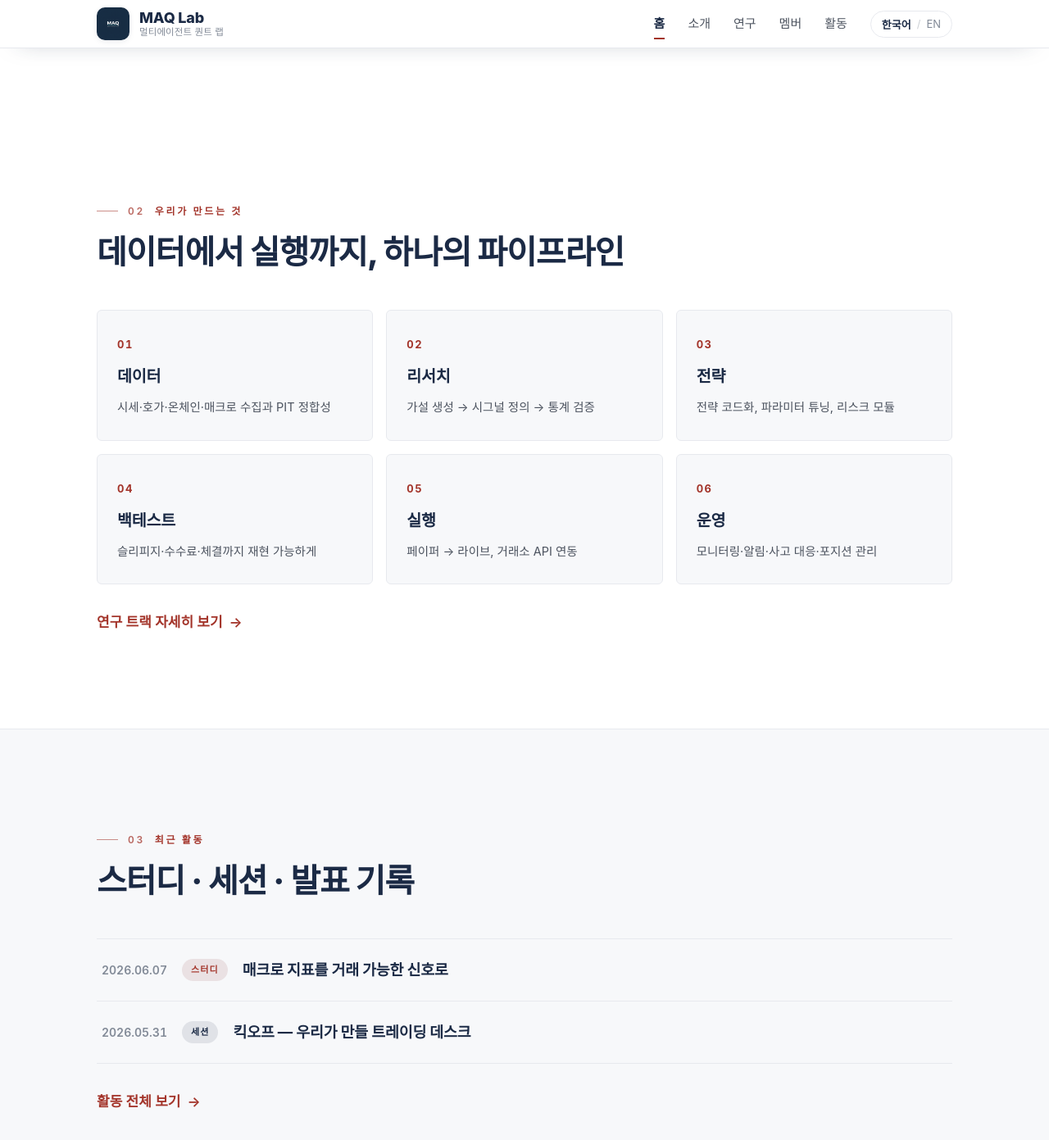
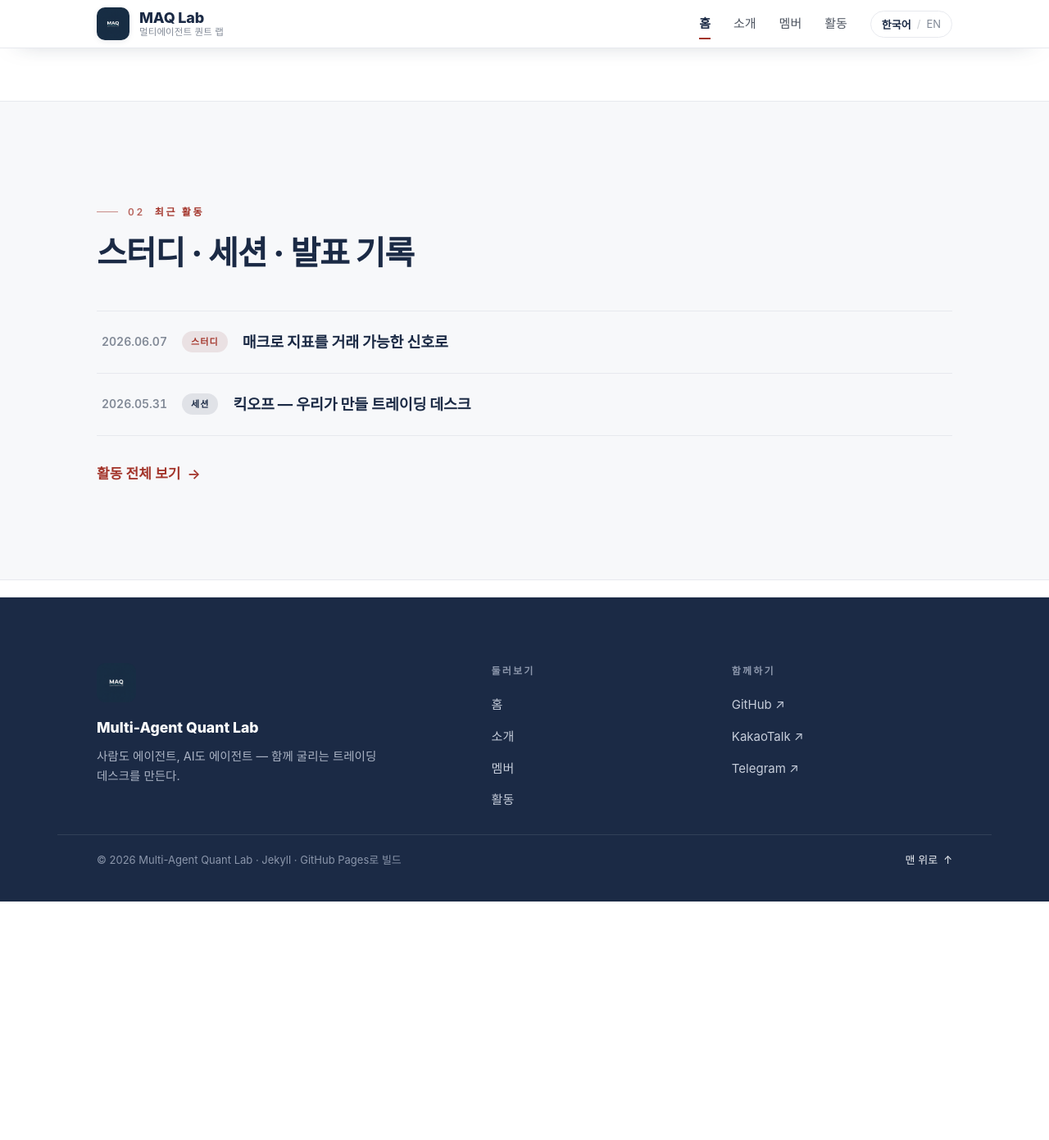
Before and after one commit to Multi-Agent-Quant-Lab/Multi-Agent-Quant-Lab.github.io, a Jekyll site: the page built from index.html, in a window 1280 px wide and 1400 px high, scrolled down 1522 px. Shown: the top 1391 px of the window at 82% size. Built offline with Jekyll 4.4.1, drawn with Linux system fonts in a browser that asks for light colours; some web fonts are replaced; after the commit the page ends 2632 px from its top, so only the background shows below that; some of the changed text lies outside the part shown.

Commit message:
Simplify home; drop Research nav entry
Home is now Hero → Members → Recent activities (remove the "What we
build" pipeline and "What we value" principles). Remove the Research
item from navigation (page deleted in the previous commit).

Co-Authored-By: Claude Opus 4.8 (1M context) <noreply@anthropic.com>

```diff
--- a/_data/nav.yml
+++ b/_data/nav.yml
@@ -5,9 +5,6 @@
 - url: "/about/"
   ko: "소개"
   en: "About"
-- url: "/research/"
-  ko: "연구"
-  en: "Research"
 - url: "/people/"
   ko: "멤버"
   en: "People"
--- a/index.html
+++ b/index.html
@@ -44,32 +44,13 @@ title: Home
   </div>
 </section>
 
-<!-- ── What we build (layers preview) ─────────────────────── -->
-<section class="block">
-  <div class="wrap">
-    <div class="block__head reveal">
-      <p class="eyebrow"><span class="eyebrow__no">02</span>{% include t.html ko="우리가 만드는 것" en="What we build" %}</p>
-      <h2 class="block__title">{% include t.html ko="데이터에서 실행까지, 하나의 파이프라인" en="From data to execution — one pipeline" %}</h2>
-    </div>
-    <ol class="layers">
-      <li class="layer reveal"><span class="layer__no">01</span><b>{% include t.html ko="데이터" en="Data" %}</b><span>{% include t.html ko="시세·호가·온체인·매크로 수집과 PIT 정합성" en="Market, order-book, on-chain & macro data with PIT integrity" %}</span></li>
-      <li class="layer reveal"><span class="layer__no">02</span><b>{% include t.html ko="리서치" en="Research" %}</b><span>{% include t.html ko="가설 생성 → 시그널 정의 → 통계 검증" en="Hypothesis → signal → statistical validation" %}</span></li>
-      <li class="layer reveal"><span class="layer__no">03</span><b>{% include t.html ko="전략" en="Strategy" %}</b><span>{% include t.html ko="전략 코드화, 파라미터 튜닝, 리스크 모듈" en="Strategy code, parameter tuning, risk modules" %}</span></li>
-      <li class="layer reveal"><span class="layer__no">04</span><b>{% include t.html ko="백테스트" en="Backtest" %}</b><span>{% include t.html ko="슬리피지·수수료·체결까지 재현 가능하게" en="Reproducible, with slippage, fees & fills" %}</span></li>
-      <li class="layer reveal"><span class="layer__no">05</span><b>{% include t.html ko="실행" en="Execution" %}</b><span>{% include t.html ko="페이퍼 → 라이브, 거래소 API 연동" en="Paper → live, exchange API integration" %}</span></li>
-      <li class="layer reveal"><span class="layer__no">06</span><b>{% include t.html ko="운영" en="Ops" %}</b><span>{% include t.html ko="모니터링·알림·사고 대응·포지션 관리" en="Monitoring, alerts, incident response, positions" %}</span></li>
-    </ol>
-    <a class="morelink reveal" href="{{ '/research/' | relative_url }}">{% include t.html ko="연구 트랙 자세히 보기" en="Explore research tracks" %} <span class="arr">→</span></a>
-  </div>
-</section>
-
 <!-- ── Recent activities ──────────────────────────────────── -->
 {% assign recent = site.activities | sort: 'date' | reverse %}
 {% if recent.size > 0 %}
 <section class="block block--alt">
   <div class="wrap">
     <div class="block__head reveal">
-      <p class="eyebrow"><span class="eyebrow__no">03</span>{% include t.html ko="최근 활동" en="Recent activities" %}</p>
+      <p class="eyebrow"><span class="eyebrow__no">02</span>{% include t.html ko="최근 활동" en="Recent activities" %}</p>
       <h2 class="block__title">{% include t.html ko="스터디 · 세션 · 발표 기록" en="Study, sessions & talks" %}</h2>
     </div>
     <ul class="actlist">
@@ -88,18 +69,3 @@ title: Home
   </div>
 </section>
 {% endif %}
-
-<!-- ── Philosophy ─────────────────────────────────────────── -->
-<section class="block">
-  <div class="wrap">
-    <div class="block__head reveal">
-      <p class="eyebrow"><span class="eyebrow__no">04</span>{% include t.html ko="우리가 믿는 것" en="What we value" %}</p>
-    </div>
-    <ul class="creed">
-      <li class="reveal"><span lang="ko">멋있어 보이는 모델보다 — <b>재현 가능한 결과</b></span><span lang="en">Reproducible results over impressive-looking models.</span></li>
-      <li class="reveal"><span lang="ko">예쁜 백테스트보다 — <b>Point-in-Time 정합성</b></span><span lang="en">Point-in-time integrity over pretty backtests.</span></li>
-      <li class="reveal"><span lang="ko">한 번 잘 맞은 신호보다 — <b>레짐을 넘는 강건성</b></span><span lang="en">Robustness across regimes over one lucky signal.</span></li>
-      <li class="reveal"><span lang="ko">빠른 프로토타입보다 — <b>실거래에 투입할 수 있는 안정성</b></span><span lang="en">Live-ready stability over fast prototypes.</span></li>
-    </ul>
-  </div>
-</section>
```
